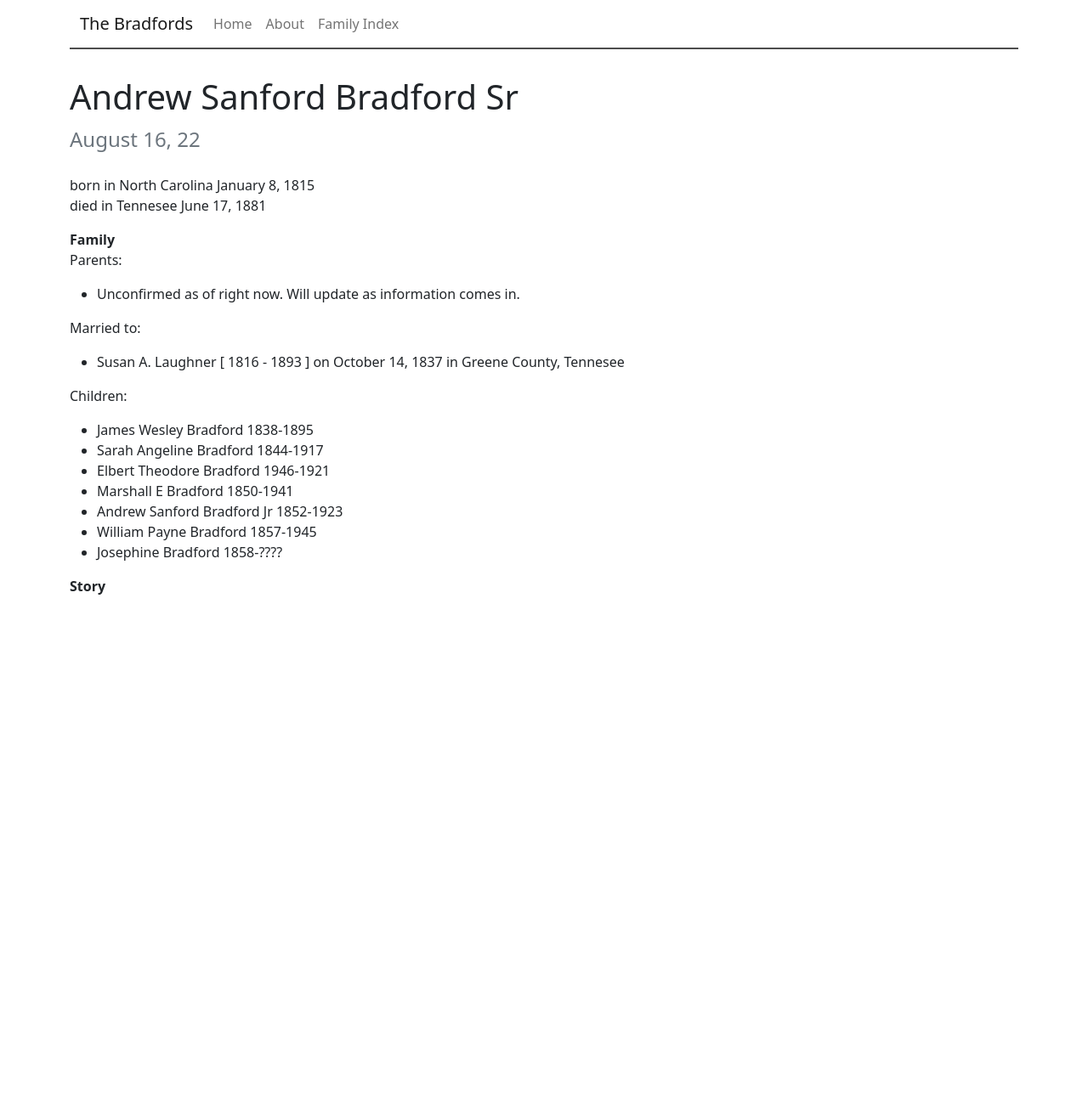
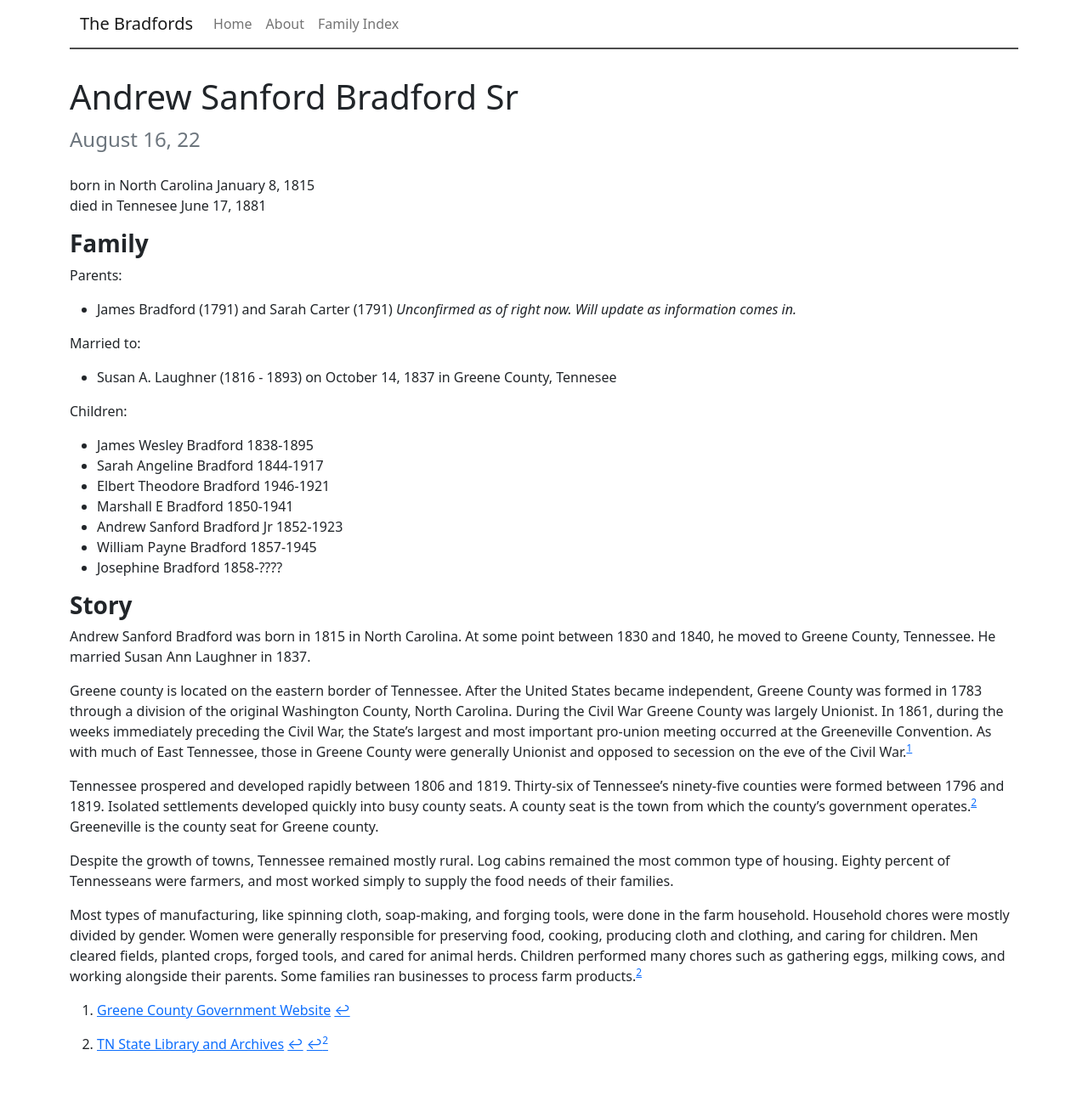
Before and after one commit to the-bradfords/the-bradfords.github.io, a Jekyll site: the page built from _posts/2022-08-16-Andrew-Sanford-Bradford-Sr.md, in a window 1280 px wide. Shown: the whole page at 85% size. Built offline with Jekyll 4.4.1, drawn with Linux system fonts in a browser that asks for light colours; before the commit the page ends 900 px from its top, so only the background shows below that.

Commit message:
Update 2022-08-16-Andrew-Sanford-Bradford-Sr.md

```diff
--- a/_posts/2022-08-16-Andrew-Sanford-Bradford-Sr.md
+++ b/_posts/2022-08-16-Andrew-Sanford-Bradford-Sr.md
@@ -6,12 +6,12 @@ title: Andrew Sanford Bradford Sr
 born in North Carolina January 8, 1815
 died in Tennesee June 17, 1881
 
-**Family**
+### **Family**
 Parents:
-- Unconfirmed as of right now. Will update as information comes in.
+- James Bradford (1791) and Sarah Carter (1791) *Unconfirmed as of right now. Will update as information comes in.*
 
 Married to:
-- Susan A. Laughner [ 1816 - 1893 ] on October 14, 1837 in Greene County, Tennesee
+- Susan A. Laughner (1816 - 1893) on October 14, 1837 in Greene County, Tennesee
 
 Children:
 - James Wesley Bradford 1838-1895
@@ -23,4 +23,20 @@ Children:
 - Josephine Bradford 1858-????
 
 
-**Story**
+### **Story**
+Andrew Sanford Bradford was born in 1815 in North Carolina. At some point between 1830 and 1840, he moved to Greene County, Tennessee. He married Susan Ann Laughner in 1837.
+
+Greene county is located on the eastern border of Tennessee. After the United States became independent, Greene County was formed in 1783 through a division of the original Washington County, North Carolina. During the Civil War Greene County was largely Unionist. In 1861, during the weeks immediately preceding the Civil War, the State’s largest and most important pro-union meeting occurred at the Greeneville Convention. As with much of East Tennessee, those in Greene County were generally Unionist and opposed to secession on the eve of the Civil War.[^1]
+
+Tennessee prospered and developed rapidly between 1806 and 1819. Thirty-six of Tennessee’s ninety-five counties were formed between 1796 and 1819. Isolated settlements developed quickly into busy county seats. A county seat is the town from which the county’s government operates.[^2] Greeneville is the county seat for Greene county.
+
+Despite the growth of towns, Tennessee remained mostly rural. Log cabins remained the most common type of housing. Eighty percent of Tennesseans were farmers, and most worked simply to supply the food needs of their families.
+
+Most types of manufacturing, like spinning cloth, soap-making, and forging tools, were done in the farm household. Household chores were mostly divided by gender. Women were generally responsible for preserving food, cooking, producing cloth and clothing, and caring for children. Men cleared fields, planted crops, forged tools, and cared for animal herds. Children performed many chores such as gathering eggs, milking cows, and working alongside their parents. Some families ran businesses to process farm products.[^2]
+
+
+
+
+
+[^1]: [Greene County Government Website](https://www.greenecountytngov.com/greene-county-tennessee-history/)
+[^2]: [TN State Library and Archives](https://tnsoshistory.com/chapter4)
```
